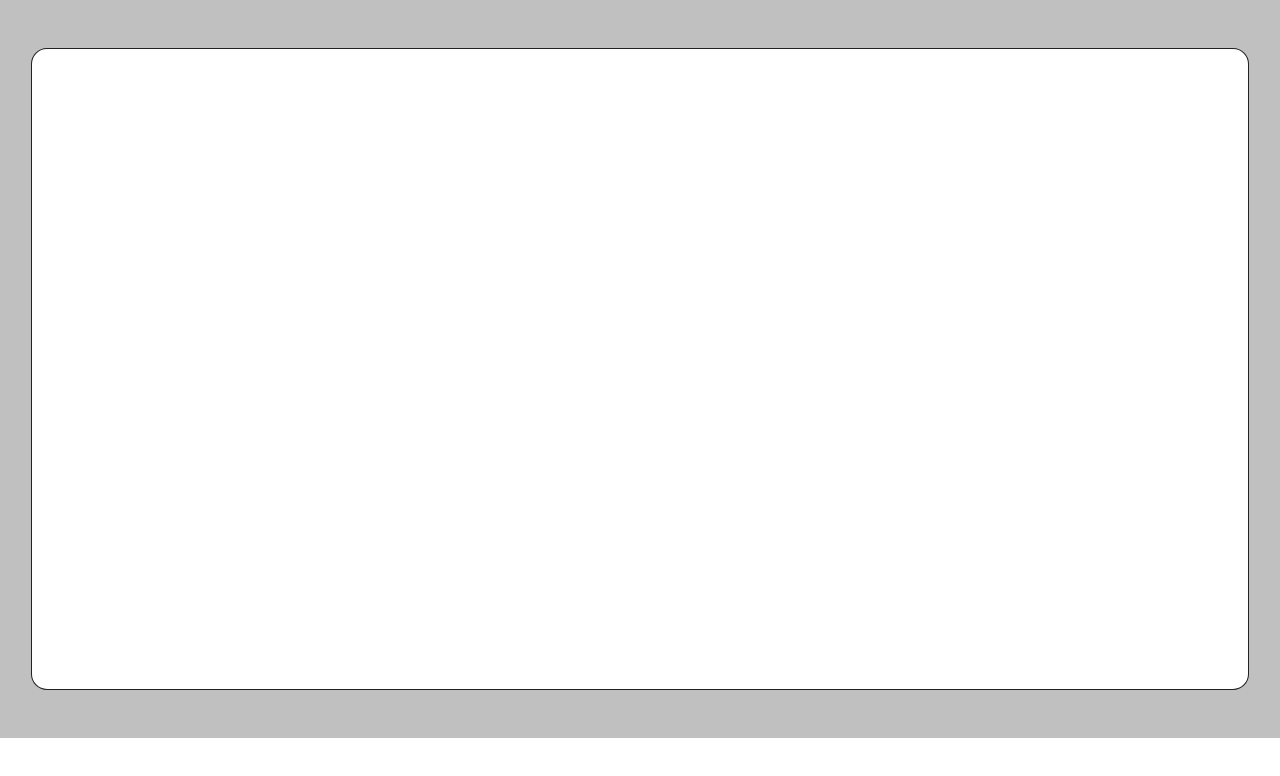
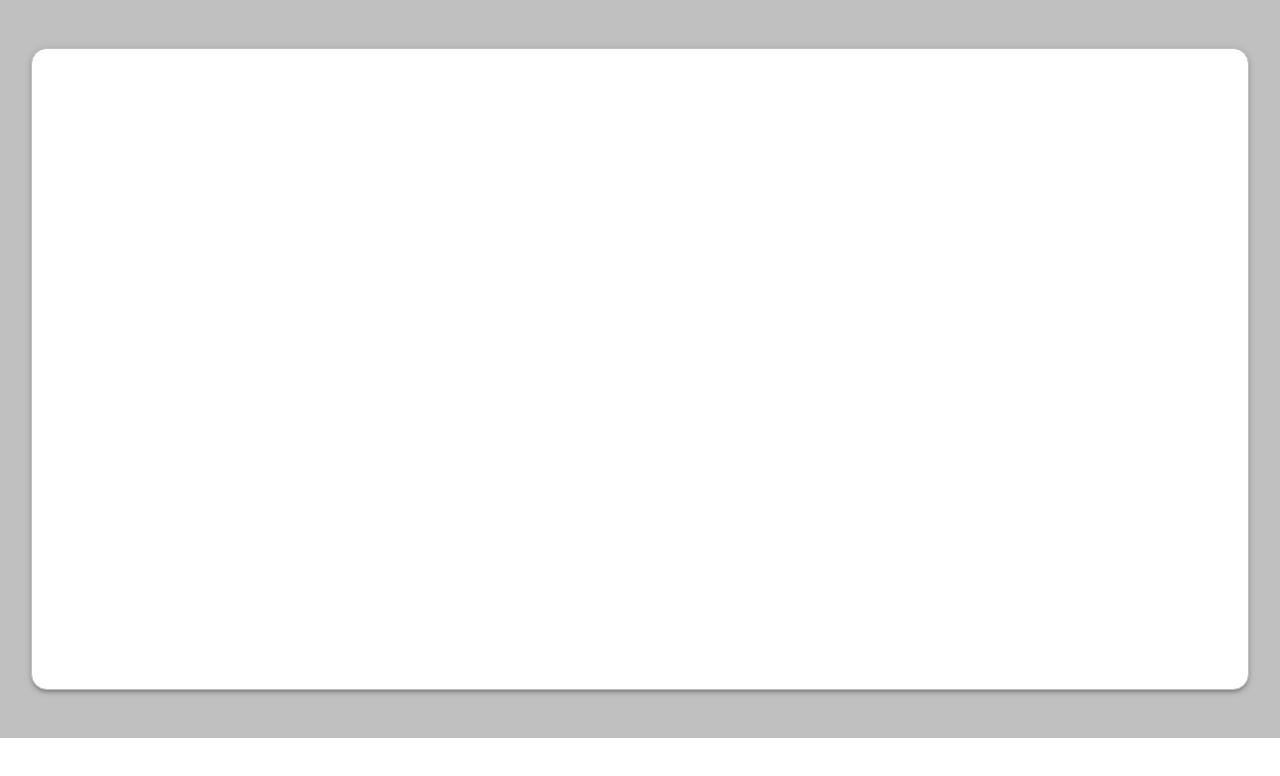
Before and after one commit to AswinAsok/Cov-Watcher, a React (Create React App) app: page / in a window 1280 px wide. Shown: the top 776 px of the page. Built offline with nearby package versions, Linux system fonts and the light colour scheme.

Commit message:
shadow added broder color changed

```diff
--- a/src/App/App.jsx
+++ b/src/App/App.jsx
@@ -4,9 +4,9 @@ import "./App.css";
 function App() {
   return (
     <div className="App">
-        <Background>
+      <Background>
 
-        </Background>
+      </Background>
     </div>
   );
 }
--- a/src/Background/Background.jsx
+++ b/src/Background/Background.jsx
@@ -5,7 +5,7 @@ import "./Background.css";
 
 const defaultProps = {
   bgcolor: "background.paper",
-  borderColor: "text.primary",
+  borderColor: "#C0C0C0",
   m: 1,
   border: 1,
   style: { width: "95%", height: "40rem", marginTop: "3rem", marginBottom: "3rem"},
@@ -15,7 +15,7 @@ const Background = () => {
   return (
     <div display="flex" justifyContent="center" className="main-container">
       <Grid container direction="row" justify="center" alignItems="center">
-        <Box borderRadius={16} {...defaultProps} />
+        <Box boxShadow={3} borderRadius={16} {...defaultProps} />
       </Grid>
     </div>
   );
```
